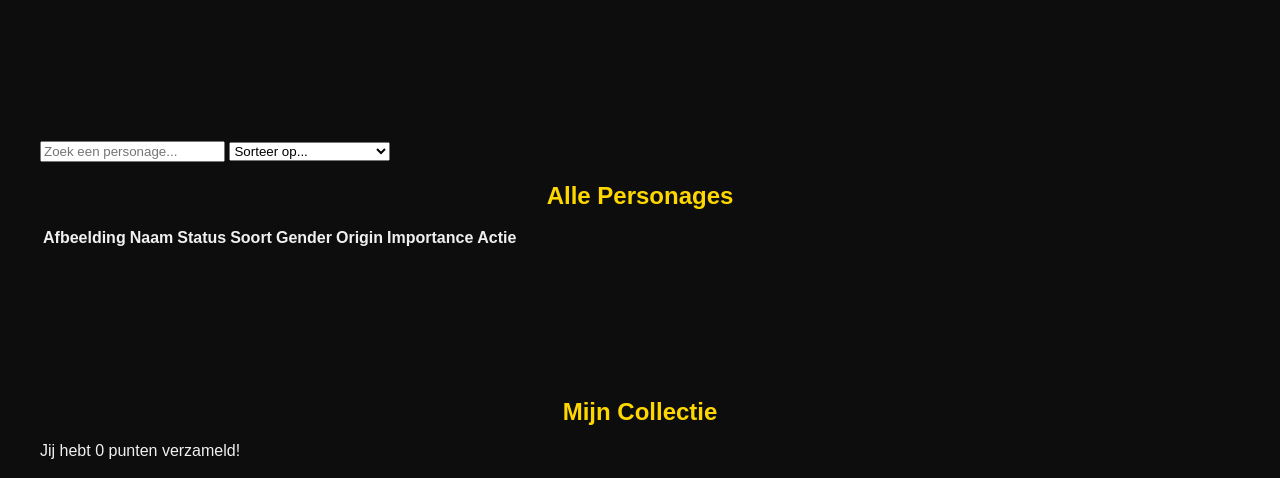
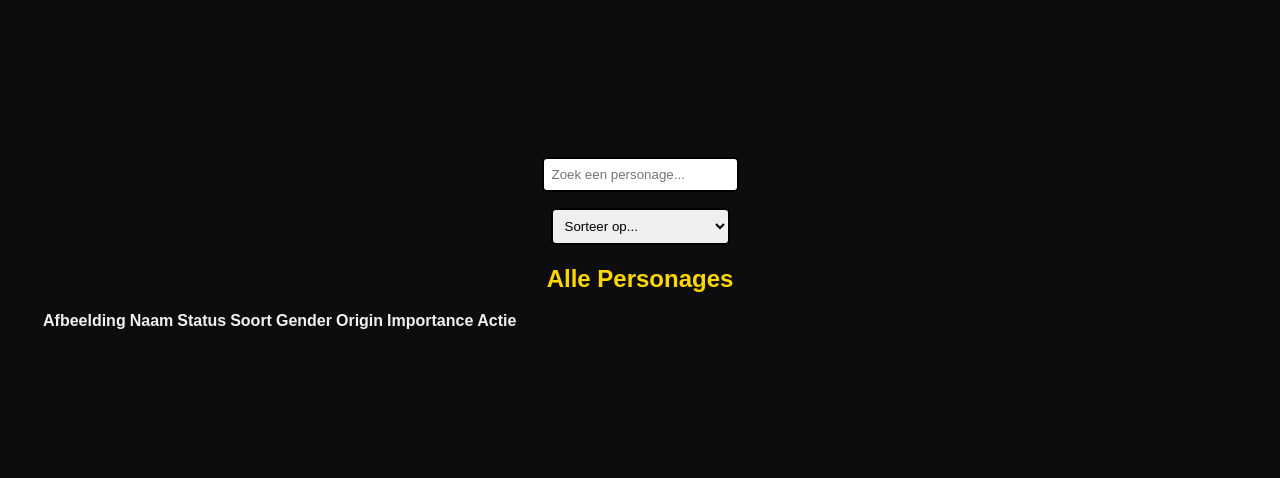
Before and after one commit to asxmr/ProjectWebAdvanced-Rania, a website built with Vite: page index.html in a window 1280 px wide. Shown: the part 295-773 px from the top of the page. Built offline with nearby package versions, Linux system fonts and the light colour scheme.

Commit message:
Styling zoekveld en sorteermenu

```diff
--- a/src/style.css
+++ b/src/style.css
@@ -50,3 +50,11 @@ h1, h2 {
   text-align: center;
   margin-bottom: 1rem;
 }
+
+#search, #sort {
+  display: block;
+  margin: 1rem auto;
+  padding: 0.5rem;
+  border-radius: 5px;
+  border: 2px solid;
+}
```
